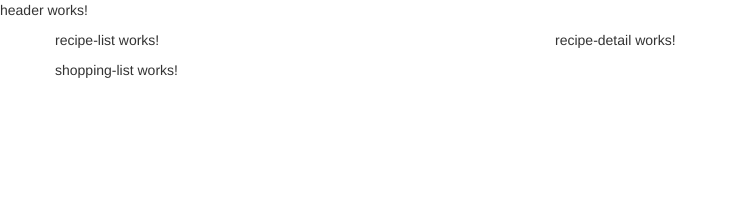
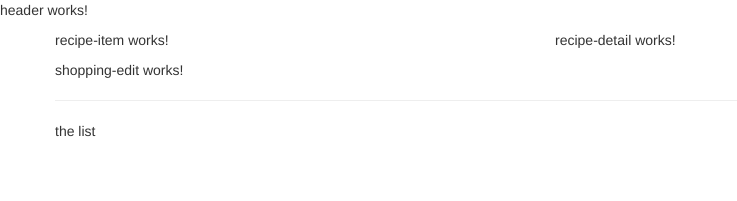
Before and after one commit to Jitgitbit/angular-exercise-two, an Angular app: page / in a window 1280 px wide. Shown: the top 201 px of the page, without its empty margins (0-737 px from the left). Built offline with nearby package versions, Linux system fonts and the light colour scheme.

Commit message:
components placed on SPA

```diff
--- a/src/app/recipes/recipe-list/recipe-list.component.html
+++ b/src/app/recipes/recipe-list/recipe-list.component.html
@@ -1 +1 @@
-<p>recipe-list works!</p>
+<app-recipe-item></app-recipe-item>
--- a/src/app/shopping-list/shopping-list.component.html
+++ b/src/app/shopping-list/shopping-list.component.html
@@ -1 +1,7 @@
-<p>shopping-list works!</p>
+<div class="row">
+  <div class="col-xs-10">
+    <app-shopping-edit></app-shopping-edit>
+    <hr>
+    <p>the list</p>
+  </div>
+</div>
```
